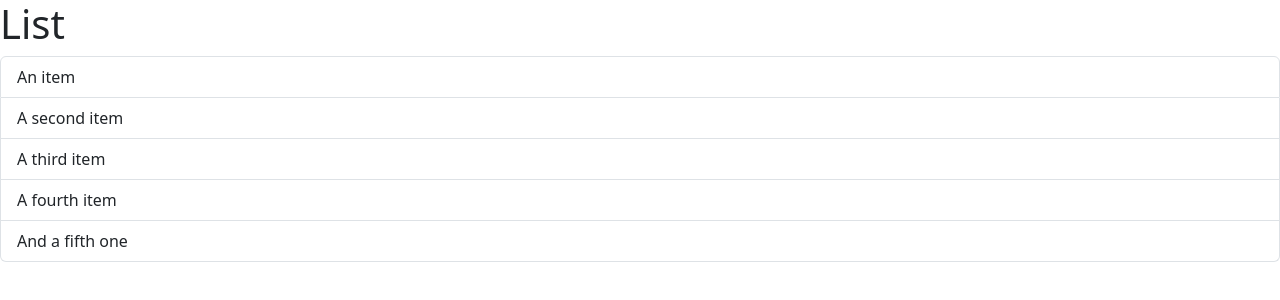
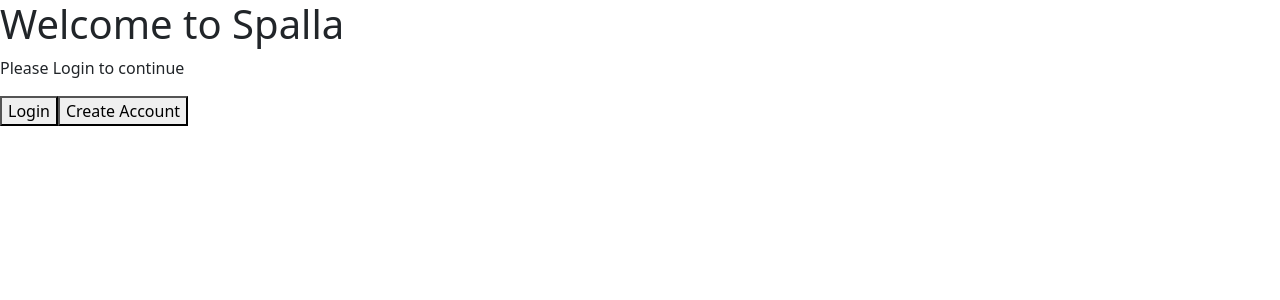
Before and after one commit to stacks-loops/amazing, a React (Vite) app in the folder client/: page / in a window 1280 px wide. Shown: the top 300 px of the page. Built offline with nearby package versions, Linux system fonts and the light colour scheme.

Commit message:
login and register added

```diff
--- a/client/src/App.tsx
+++ b/client/src/App.tsx
@@ -1,7 +1,8 @@
-import ListGroup from "./components/ListGroup"
+// import ListGroup from "./components/ListGroup"
+import LandingPage from "./components/LandingPage"
 
 function App() {
-  return <div><ListGroup /></div>
+  return <div><LandingPage /></div>
 }
 
 export default App
--- a/client/src/components/LandingPage.tsx
+++ b/client/src/components/LandingPage.tsx
@@ -0,0 +1,15 @@
+import React from 'react'
+
+function LandingPage() {
+  return (
+    <div>
+        <h1>Welcome to Spalla</h1>
+        <p>Please Login to continue</p>
+        <a href="/login"><button>Login</button></a>
+        <a href="/register"><button>Create Account</button></a>
+
+    </div>
+  )
+}
+
+export default LandingPage
```
Also changed, not shown: client/src/Message.tsx (deleted, +0 -8 lines), client/src/router.tsx (+6 -6 lines).
